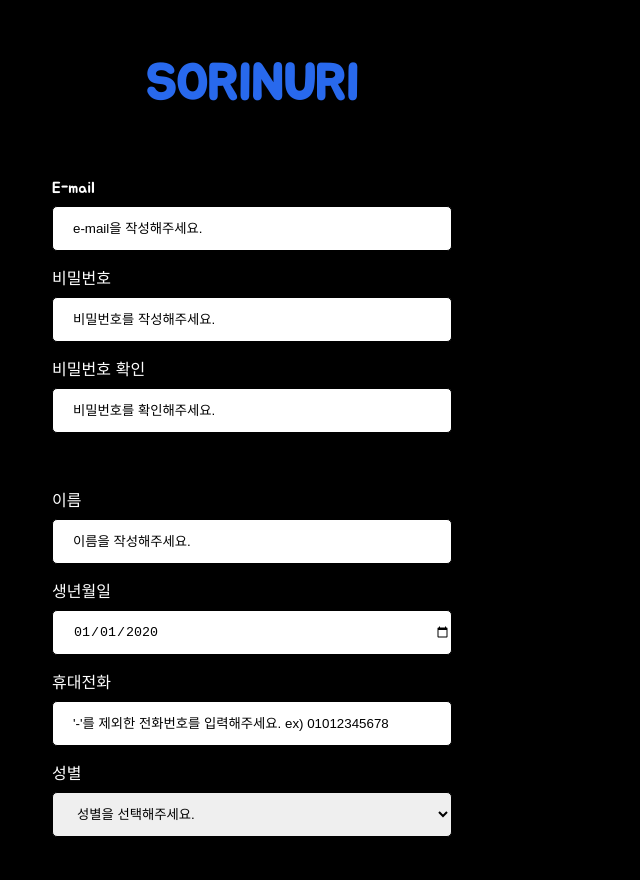
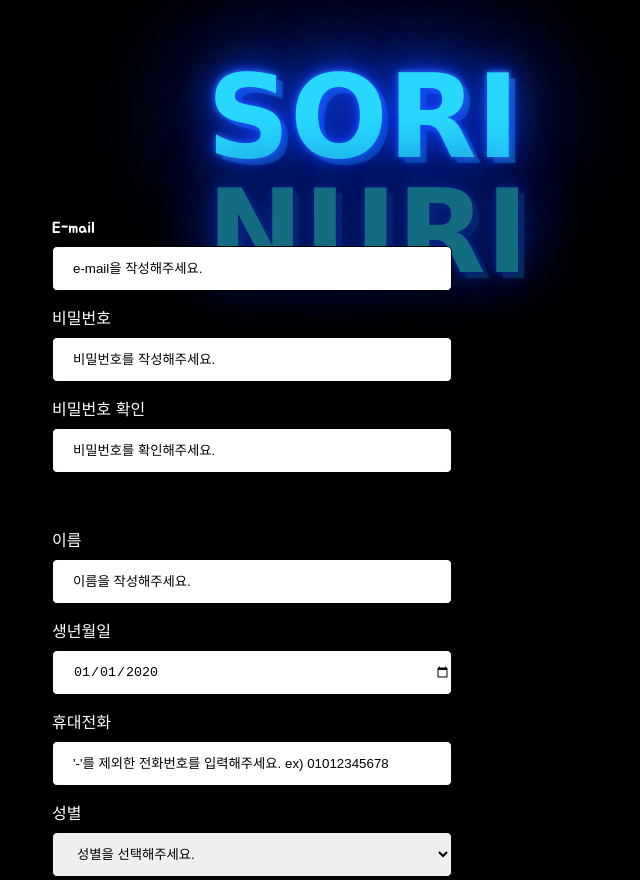
Before and after one commit to wanho9506/projects, a website: page views/join.html in a window 1280 px wide. Shown: the top 880 px of the page, without its empty margins (388-1028 px from the left). Drawn offline with Linux system fonts and the light colour scheme; files whose address does not match are found by name; a web font is replaced by a local one.

Commit message:
join move in to views

```diff
--- a/views/join.html
+++ b/views/join.html
@@ -11,7 +11,12 @@
   <div class="join-screen">
       <header class="join-header">
       <h1>
-        <a href="#" class="h_logo">SORINURI</a href="#">
+        <a href="#" class="h_logo square">
+          <div class="logo-outline">
+            <span class="sori">SORI</span>
+            <span class="nuri">NURI</span>
+          </div>
+        </a href="#">
       </h1>
     </header>
     <main>
```
